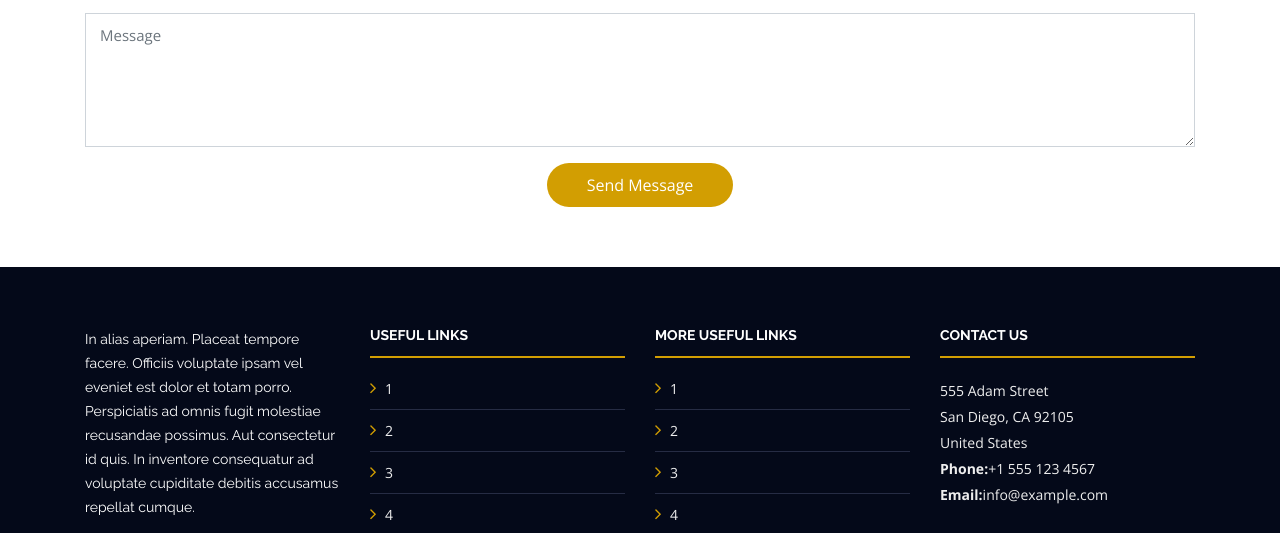
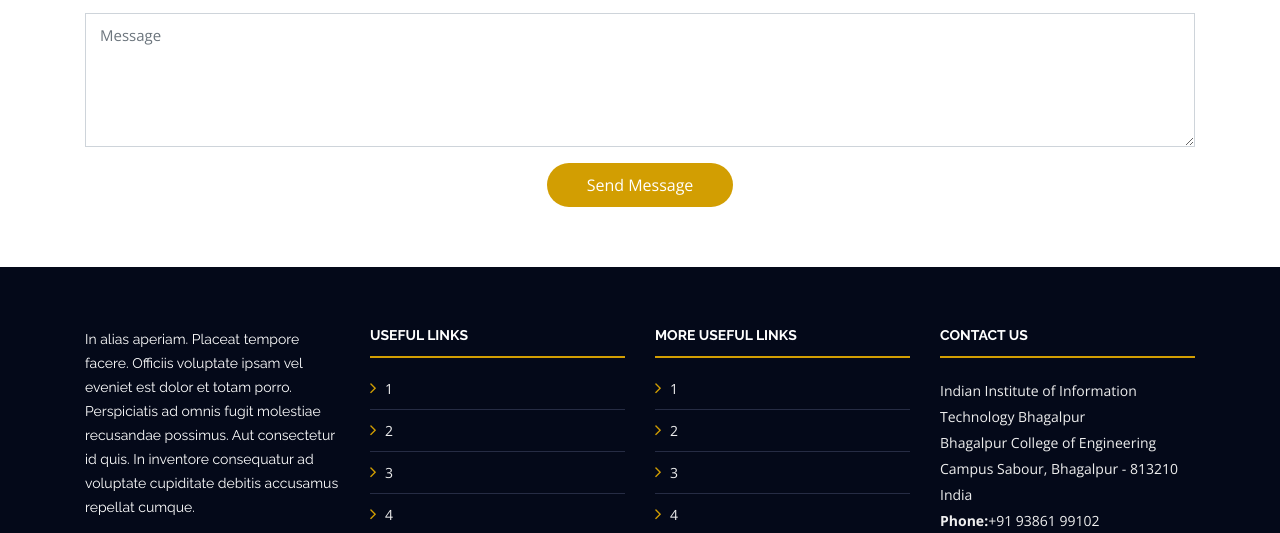
Before and after one commit to lpandeyiiitbh/Pandey, a plain HTML site: page index.html in a window 1280 px wide. Shown: the part 3968-4501 px from the top of the page. Drawn offline with nearby package versions, Linux system fonts and the light colour scheme.

Commit message:
Update index.html

```diff
--- a/index.html
+++ b/index.html
@@ -440,11 +440,11 @@
           <div class="col-lg-3 col-md-6 footer-contact">
             <h4>Contact Us</h4>
             <p>
-              555 Adam Street<br>
-              San Diego, CA 92105<br>
-              United States <br>
-              <strong>Phone:</strong>+1 555 123 4567<br>
-              <strong>Email:</strong>info@example.com<br>
+              Indian Institute of Information Technology Bhagalpur <br>
+             Bhagalpur College of Engineering Campus Sabour, Bhagalpur - 813210 <br>
+              India <br>
+              <strong>Phone:</strong>+91 93861 99102<br>
+              <strong>Email:</strong>sraj.ece@iiitbh.ac.in<br>
             </p>
 
             <div class="social-links">
```
